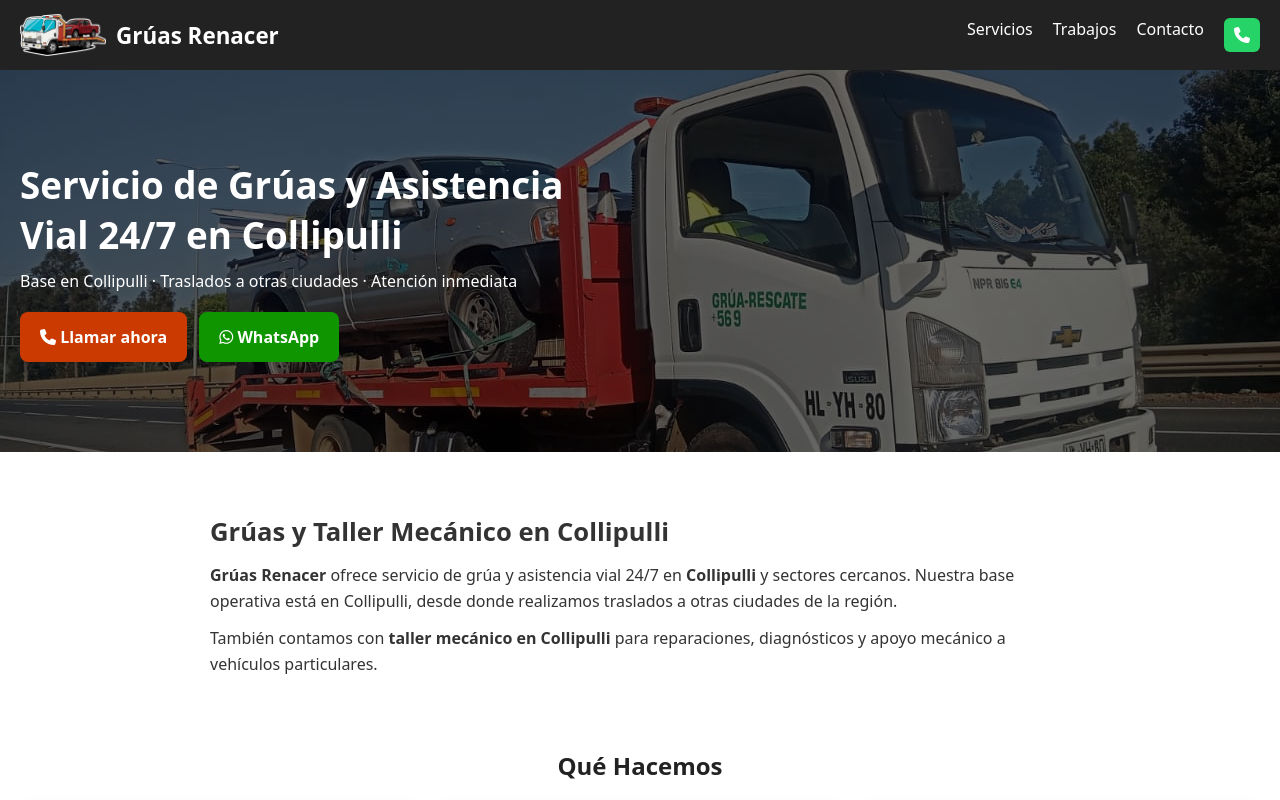
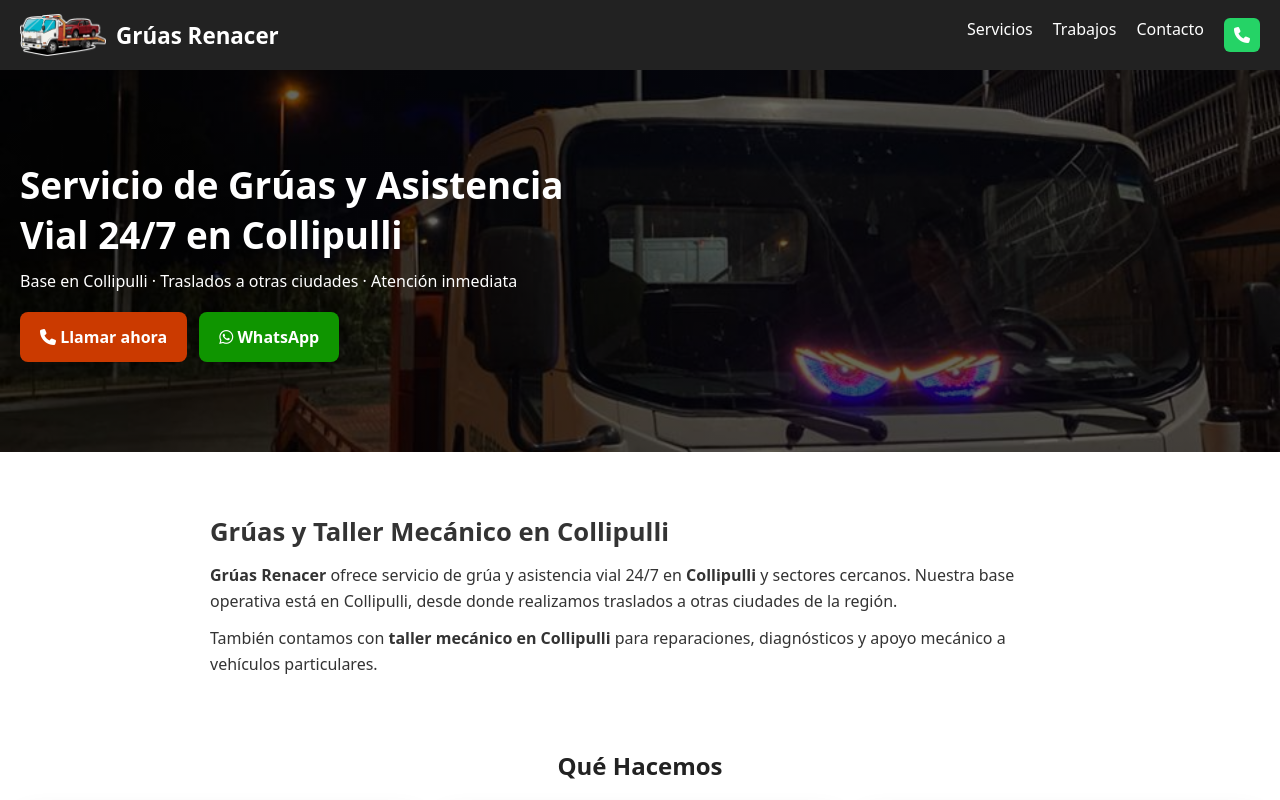
Before and after one commit to 6bnjaa/6bnjaa.github.io, a plain HTML site: page index.html in a window 1280 px wide. Shown: the top 800 px of the page. Drawn offline with Linux system fonts and the light colour scheme.

Commit message:
Update style.css

```diff
--- a/css/style.css
+++ b/css/style.css
@@ -91,7 +91,7 @@
 /* HERO */
 .hero {
     background: linear-gradient(rgba(0,0,0,.6), rgba(0,0,0,.6)),
-    url("../img/4.jpg") center/cover;
+    url("../img/background.jpg") center/cover;
     color: #fff;
     padding: 90px 20px;
 }
```
